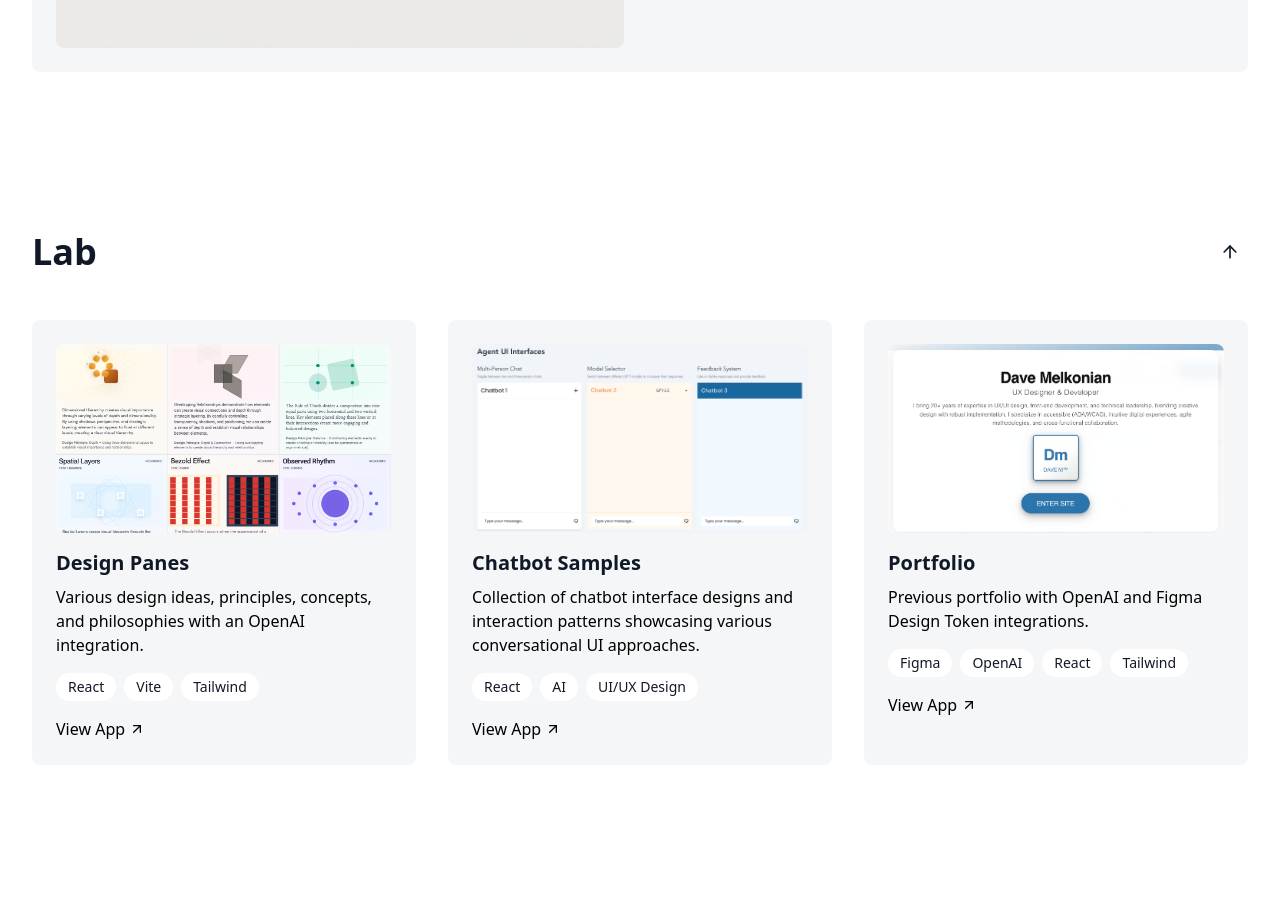
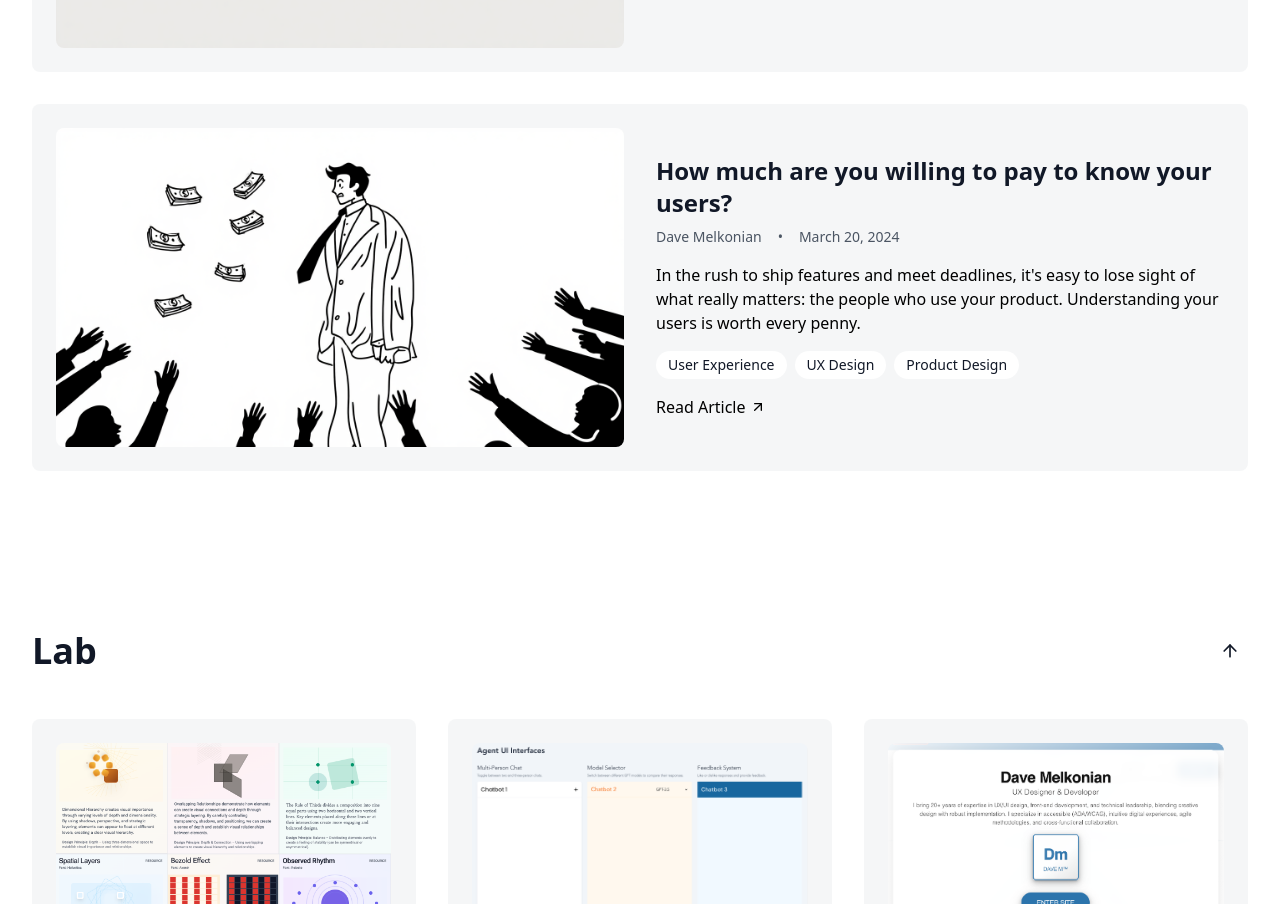
Before and after one commit to davemelk100/dm-2025, a React (Vite) app: page / in a window 1280 px wide. Shown: the part 1264-2168 px from the top of the page. Built offline with nearby package versions, Linux system fonts and the light colour scheme.

Commit message:
added text edits to new article

```diff
--- a/src/App.tsx
+++ b/src/App.tsx
@@ -71,6 +71,7 @@ function App() {
     title: string;
     content: string;
     image: string;
+    date: string;
   } | null>(null);
 
   useEffect(() => {
@@ -101,7 +102,7 @@ function App() {
 
   const handleArticleClick = (
     e: React.MouseEvent,
-    article: { title: string; content: string; image: string }
+    article: { title: string; content: string; image: string; date: string }
   ) => {
     e.preventDefault();
     setSelectedArticle(article);
@@ -466,6 +467,7 @@ function App() {
                       title: article.title,
                       content: article.content,
                       image: article.image,
+                      date: article.date,
                     })
                   }
                   className="group relative overflow-hidden rounded-lg bg-gray-100/80 p-6 transition-all duration-300 hover:bg-gray-200/80 block"
@@ -485,7 +487,7 @@ function App() {
                       <div className="flex items-center gap-4 mb-4 text-sm text-gray-600">
                         <span>Dave Melkonian</span>
                         <span>•</span>
-                        <span>March 19, 2024</span>
+                        <span>{article.date}</span>
                       </div>
                       <p className="mb-4 text-black dark:text-black">
                         {article.description}
@@ -926,6 +928,7 @@ function App() {
             title={selectedArticle.title}
             content={selectedArticle.content}
             image={selectedArticle.image}
+            date={selectedArticle.date}
             onClose={() => setSelectedArticle(null)}
           />
         )}
--- a/src/components/ArticleModal.tsx
+++ b/src/components/ArticleModal.tsx
@@ -5,6 +5,7 @@ interface ArticleModalProps {
   title: string;
   content: string;
   image?: string;
+  date?: string;
   onClose: () => void;
 }
 
@@ -12,6 +13,7 @@ export default function ArticleModal({
   title,
   content,
   image,
+  date = "March 19, 2024",
   onClose,
 }: ArticleModalProps) {
   const renderContent = (text: string) => {
@@ -63,7 +65,7 @@ export default function ArticleModal({
             <div className="flex items-center gap-4 mb-6 text-sm text-gray-600 dark:text-gray-400">
               <span>Dave Melkonian</span>
               <span>•</span>
-              <span>March 19, 2024</span>
+              <span>{date}</span>
             </div>
             {image && (
               <div className="mb-8 aspect-video overflow-hidden rounded-lg shadow-md">
--- a/src/content.ts
+++ b/src/content.ts
@@ -251,6 +251,31 @@ It's a living system that should evolve with your users. Keep it flexible. Keep
         url: "#",
         image: "/img/ia-flexible.png",
         tags: ["Information Architecture", "UX Design", "User Experience"],
+        date: "March 19, 2024",
+      },
+      {
+        title: "How much are you willing to pay to know your users?",
+        description:
+          "In the rush to ship features and meet deadlines, it's easy to lose sight of what really matters: the people who use your product. Understanding your users is worth every penny.",
+        content: `We live in a world obsessed with numbers. Daily active users, conversion rates, churn percentages - they're all important, but they don't tell the whole story. Behind every metric is a real person trying to accomplish something with your product.
+
+When we cut corners on user experience, we're not just affecting numbers on a dashboard. We're losing real people. Think about it: if your product has 10,000 users and each one takes just 10 seconds to decide your experience isn't worth their time, that's 10,000 potential customers walking away. What's that worth to you?
+
+## Beyond the Bottom Line
+
+Yes, business needs to make money. And the best businesses understand that user value and business value aren't mutually exclusive. In fact, they're deeply connected. When you invest in understanding and serving your users better, you're not just doing the right thing - you're making a smart business decision.
+
+Every interaction with your product is an opportunity to build or break trust. When users feel understood and valued, they become your biggest advocates. They'll stick with you through rough patches and bring others along. That kind of loyalty is priceless.
+
+## Your Users Are Your Partners
+
+Your users aren't just numbers in a database, they're partners in your product's journey. Their feedback, needs, and success should be at the heart of every decision you make.
+
+The real question isn't what your users are worth to you - it's what you're willing to invest to truly understand them.`,
+        url: "#",
+        image: "/img/users-worth.png",
+        tags: ["User Experience", "UX Design", "Product Design"],
+        date: "March 20, 2024",
       },
     ],
   },
```
Also changed, not shown: public/img/users-worth.png (added).
